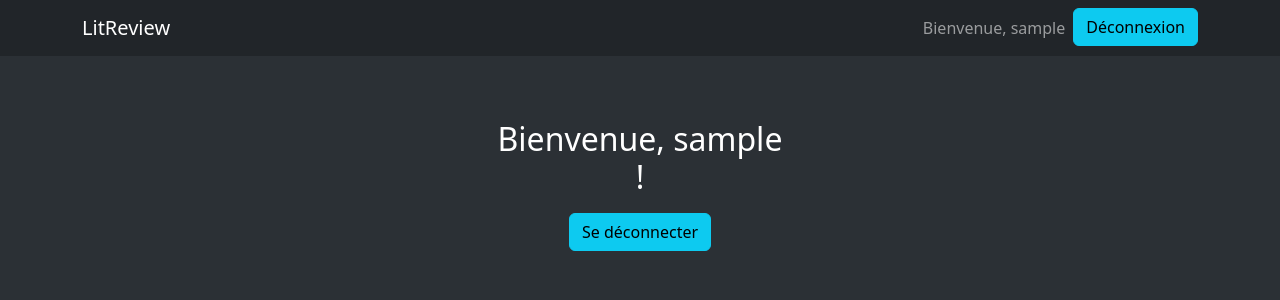
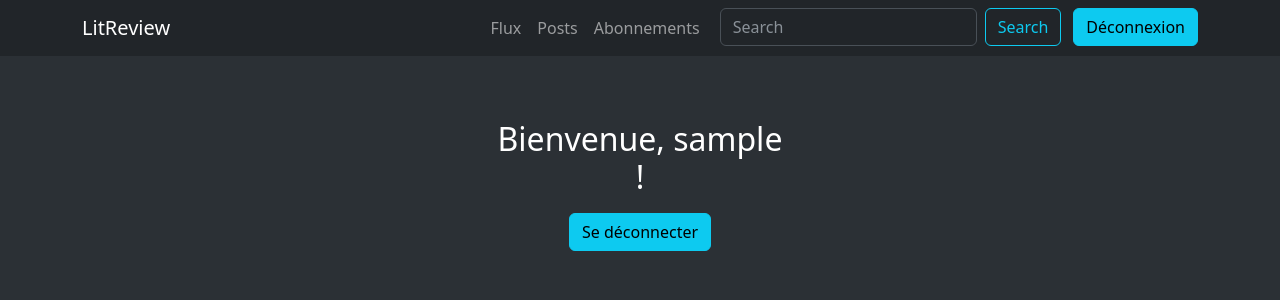
Before and after one commit to thehanatos/P9_LitReview, a Django app: page / in a window 1280 px wide. Shown: the top 300 px of the page. Run offline with Django 5.2, Linux system fonts and the light colour scheme; the visitor is signed in with stand-in values (Sample User, id 1).

Commit message:
update navbar

```diff
--- a/litreview/templates/base.html
+++ b/litreview/templates/base.html
@@ -31,15 +31,22 @@
 <body class="d-flex flex-column min-vh-100">
 
     <!-- Navbar -->
-    <nav class="navbar navbar-expand-lg navbar-dark bg-dark">
+    <nav class="navbar sticky-top navbar-expand-lg navbar-dark bg-dark">
         <div class="container">
             <a class="navbar-brand" href="{% url 'home' %}">LitReview</a>
             <div class="collapse navbar-collapse">
                 <ul class="navbar-nav ms-auto">
                     {% if user.is_authenticated %}
-                        <li class="nav-item">
-                            <a class="nav-link" href="#">Bienvenue, {{ user.username }}</a>
-                        </li>
+                        {% comment %} <li class="nav-item"><a class="nav-link" href="{% url '#' %}">Flux</a></li> {% endcomment %}
+                        <li class="nav-item"><a class="nav-link" href="#">Flux</a></li>
+                        <li class="nav-item"><a class="nav-link" href="#">Posts</a></li>
+                        <li class="nav-item"><a class="nav-link" href="#">Abonnements</a></li>
+                        <div class="container-fluid">
+                          <form class="d-flex" role="search">
+                            <input class="form-control me-2" type="search" placeholder="Search" aria-label="Search">
+                            <button class="btn btn-outline-info" type="submit">Search</button>
+                          </form>
+                        </div>
                         <li class="nav-item">
                             <form action="{% url 'logout' %}" method="post">
                                 {% csrf_token %}
```
